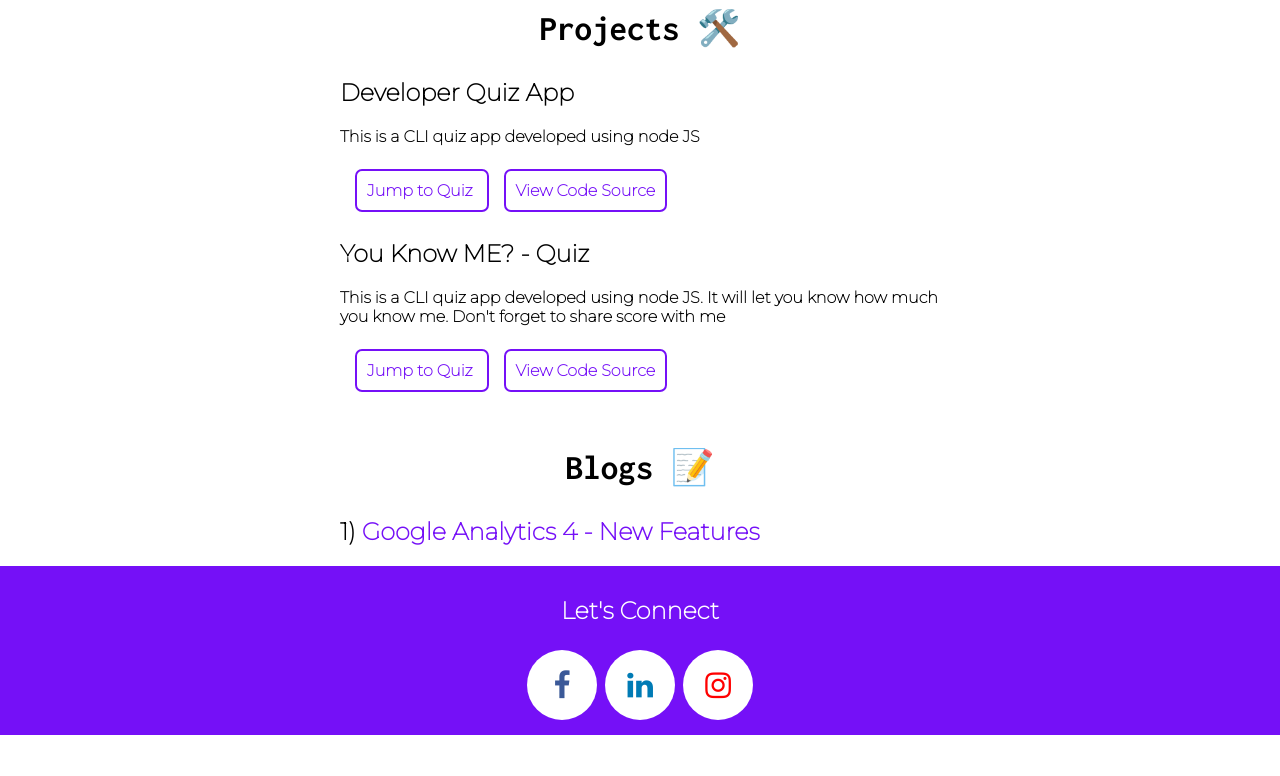
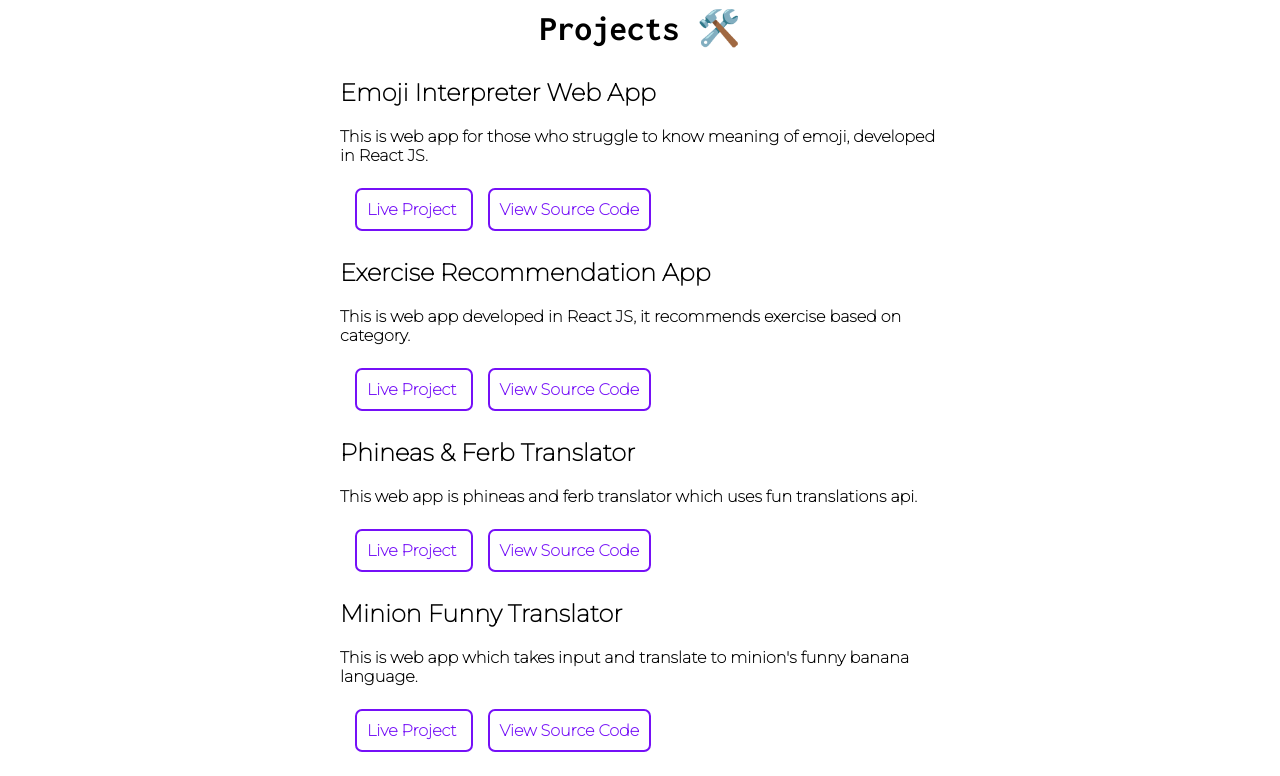
Before and after one commit to meetlukka/Portfolio, a plain HTML site: page index.html in a window 1280 px wide. Shown: the part 1480-2256 px from the top of the page. Before the commit the page ends 2215 px from the top, so only its background shows below. Drawn offline with Linux system fonts and the light colour scheme.

Commit message:
added list of more projects

```diff
--- a/index.html
+++ b/index.html
@@ -99,11 +99,47 @@
                     <div class="column">
                         <h1 class="project-title">Projects 🛠️</h1>
                         <div class="project-list">
+                        <div class="project-6">
+                                <h2 class="project-heading">
+                                    Emoji Interpreter Web App
+                                </h2>
+                                <p class="project-description">This is web app for those who struggle to know meaning of emoji, developed in React JS.</p><br>
+                                <a class="link-button" target="_blank" href="https://codesandbox.io/s/neog-emoji-interpreter-markeight-ysetg"> Live Project </a>
+                                <a class="link-button" target="_blank" href="https://github.com/meetlukka/emoji-interpreter"> View Source Code </a>
+                        </div>
+                        <br>
+                        <div class="project-5">
+                                <h2 class="project-heading">
+                                    Exercise Recommendation App
+                                </h2>
+                                <p class="project-description">This is web app developed in React JS, it recommends exercise based on category.</p><br>
+                                <a class="link-button" target="_blank" href="https://codesandbox.io/s/neog-recommendation-app-marknine-ffzq0"> Live Project </a>
+                                <a class="link-button" target="_blank" href="https://github.com/meetlukka/recommendation-app"> View Source Code </a>
+                        </div>
+                        <br>
+                        <div class="project-4">
+                                <h2 class="project-heading">
+                                    Phineas & Ferb Translator
+                                </h2>
+                                <p class="project-description">This web app is phineas and ferb translator which uses fun translations api.</p><br>
+                                <a class="link-button" target="_blank" href="https://phineasferbtranslator.netlify.app/"> Live Project </a>
+                                <a class="link-button" target="_blank" href="https://github.com/meetlukka/fun-translations-api-2"> View Source Code</a>
+                        </div>
+                        <br>
+                        <div class="project-3">
+                                <h2 class="project-heading">
+                                    Minion Funny Translator
+                                </h2>
+                                <p class="project-description">This is web app which takes input and translate to minion's funny banana language.</p><br>
+                                <a class="link-button" target="_blank" href="https://mybananaapp.netlify.app/"> Live Project </a>
+                                <a class="link-button" target="_blank" href="https://github.com/meetlukka/banana-app-translator"> View Source Code </a>
+                        </div>
+                            <br>
                         <div class="project-1">
                             <h2 class="project-heading">
                                 Developer Quiz App
                             </h2>
-                            <p class="project-description">This is a CLI quiz app developed using node JS</p><br>
+                            <p class="project-description">This is a CLI quiz app developed using node JS.</p><br>
                             <a class="link-button" target="_blank" href="https://repl.it/@MeetLukka/QuizGame-markTwo#index.js"> Jump to Quiz </a>
                             <a class="link-button" target="_blank" href="https://github.com/meetlukka/repl-developer-quiz"> View Code Source </a>
                         </div>
@@ -112,7 +148,7 @@
                             <h2>
                                 You Know ME? - Quiz
                             </h2>
-                            <p class="project-description">This is a CLI quiz app developed using node JS. It will let you know how much you know me. Don't forget to share score with me</p><br>
+                            <p class="project-description">This is a CLI quiz app developed using node JS. It will let you know how much you know me. Don't forget to share score with me.</p><br>
                             <a class="link-button" target="_blank" href="https://repl.it/@MeetLukka/QuizGame-markOne#index.js"> Jump to Quiz </a>
                             <a class="link-button" target="_blank" href="https://github.com/meetlukka/Repl-quiz-me"> View Code Source </a>
                         </div>
```
